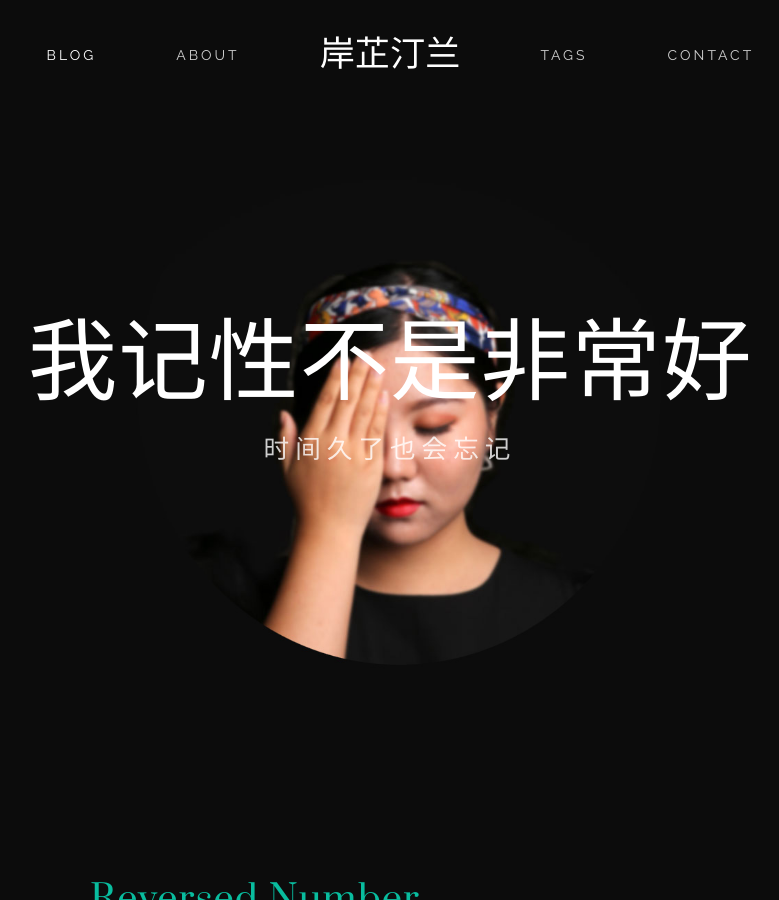
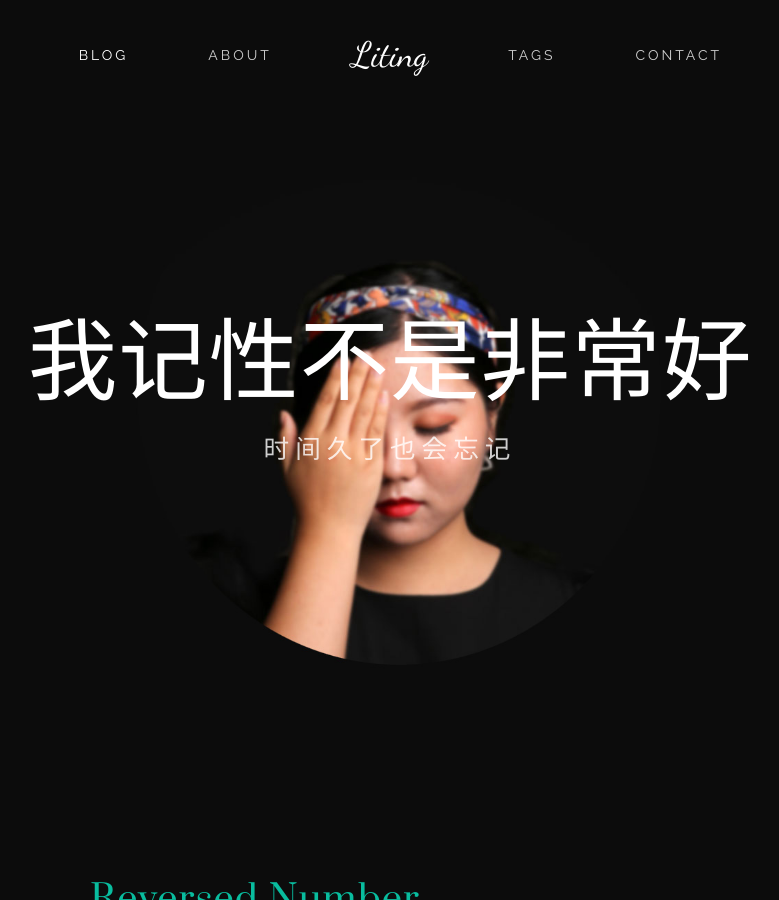
Before and after one commit to Litingggggg/Litingggggg, a Jekyll site: the page built from index.html, in a window 1280 px wide and 900 px high. Shown: the whole window, without its empty margins (250-1029 px from the left). Built offline with Jekyll 4.4.1, drawn with Linux system fonts in a browser that asks for light colours; the list of posts is cut into pages by our own code.

Commit message:
change a title

```diff
--- a/_config.yml
+++ b/_config.yml
@@ -19,7 +19,7 @@ url:                ""
 
 # Site logo, image or text
 logo:               # e.g. logo.png, upload logo image file to /assets/img/ folder
-logo_text:          岸芷汀兰      # if the above "logo:" image variable  is not set, this text logo is displayed instead
+logo_text:          Liting      # if the above "logo:" image variable  is not set, this text logo is displayed instead
 
 # Author settings, displayed on about page
 author:
```
